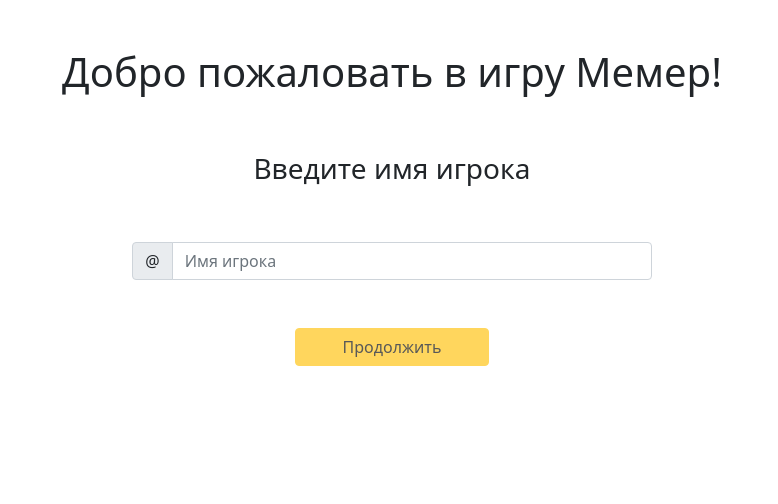
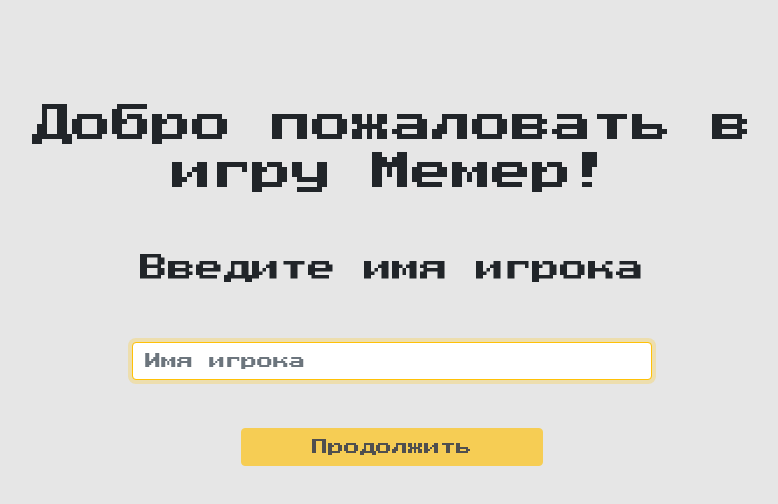
Before and after one commit to arsenitem/meme-game-frontend, a Vue app: page / in a window 1280 px wide. Shown: the top 504 px of the page, without its empty margins (248-1026 px from the left). Built offline with nearby package versions, Linux system fonts and the light colour scheme; no server answers.

Commit message:
added font + edit some styles

```diff
--- a/src/App.vue
+++ b/src/App.vue
@@ -10,9 +10,6 @@
 
 </template>
 
-<style>
-
-</style>
 <script lang="ts">
 import { defineComponent } from 'vue'
 export default defineComponent({
@@ -29,3 +26,16 @@ export default defineComponent({
   }
 })
 </script>
+
+<style>
+  #app {
+    font-family: 'Press Start 2P', cursive;
+  }
+  .form-control:focus {
+    color: #212529;
+    background-color: #fff;
+    border-color: #ffc107;
+    outline: 0;
+    box-shadow: 0 0 0 0.25rem rgb(255 193 7 / 25%);
+}
+</style>
--- a/src/components/Game/Game.vue
+++ b/src/components/Game/Game.vue
@@ -1,29 +1,41 @@
 <template>
   <div v-if="session">
     <h2 class="roundQuestion">{{ session.game.activeQuestion.text }}</h2>
-    <div class="row" style="height: 65vh">
+    <div class="row" style="height: 55vh">
       <div class="col" style="border: 2px solid">
-        <!-- <div v-if="preview">
-          <img :src="preview" height="400" width="400" class="preview" />
-        </div> -->
         <div
           v-for="card in pickedCards"
           :key="card.id"
           class="pickedCard"
           @click="onVoteCardClick(card.id)"
         >
+        <!-- <div class="flip-container">
+            <div class="flipper">
+              <div class="front">
+                <img
+                  v-if="roundStatus === 'voting' || roundStatus === 'beforeRound'"
+                  :src="card.link"
+                  :height="preview === card.id ? 400 : 240"
+                  :width="preview === card.id ? 400 : 180"
+                  @mouseover="show(card.id)"
+                  @mouseleave="clear"
+                />
+              </div>
+              <div class="back">
+                <div class="pickedCard"></div>
+              </div>
+              <div v-if="roundStatus === 'voting'">{{ card.votes }}</div>
+            </div>
+          </div> -->
           <div v-if="roundStatus === 'voting' || roundStatus === 'beforeRound'">
             <img
               :src="card.link"
-              :height="preview === card.id ? 400 :240"
-              :width="preview === card.id ? 400 :240"
+              :height="preview === card.id ? 400 : 240"
+              :width="preview === card.id ? 400 : 180"
               @mouseover="show(card.id)"
               @mouseleave="clear"
             />
-            <div>{{ card.votes }}</div>
-          </div>
-          <div v-if="roundStatus === 'picking'">
-            <!-- <img height="160" width="100"> -->
+            <div v-if="roundStatus === 'voting'">{{ card.votes }}</div>
           </div>
         </div>
       </div>
@@ -148,7 +160,7 @@ export default defineComponent({
 
 <style>
 .pickedCard {
-  width: 150px;
+  width: 180px;
   height: 240px;
   float: left;
   background-color: gainsboro;
@@ -160,6 +172,6 @@ export default defineComponent({
   margin-left: 300px;
 }
 .roundQuestion {
-    height: 60px;
+  padding: 10px;
 }
 </style>
--- a/src/components/Room.vue
+++ b/src/components/Room.vue
@@ -17,14 +17,13 @@
                         </div>
                     </div>
                     <div class="row">
-                        <button class="btn btn-primary" @click="onGameStart" v-if="isHost">Начать игру</button>
+                        <button class="btn btn-warning" @click="onGameStart" v-if="isHost">Начать игру</button>
                     </div>
                     <div class="row">
                         <button class="btn btn-primary" @click="onGameJoin" v-show="btnVisible">Присоединиться к игре</button>
                     </div>
                 </div>
          </div>
-
     </div>
 </template>
 
--- a/src/components/RoomsList.vue
+++ b/src/components/RoomsList.vue
@@ -6,7 +6,7 @@
           <div class="card-body">
             <div class="row justify-content-center">
               <div class="col-md-4">
-                <button class="btn btn-primary" @click="onCreateRoomClick">
+                <button class="btn btn-warning" @click="onCreateRoomClick">
                   Создать комнату
                 </button>
               </div>
--- a/src/components/UsernameInput.vue
+++ b/src/components/UsernameInput.vue
@@ -1,6 +1,8 @@
 <template>
   <div class="username-input-block">
-    <div class="row justify-content-md-center mt-5">
+    <div class="input-form">
+      <form @submit.prevent="onContineClick">
+        <div class="row justify-content-md-center">
       <div class="col-md-8">
         <h1>Добро пожаловать в игру Мемер!</h1>
       </div>
@@ -13,8 +15,8 @@
     <div class="row justify-content-md-center mt-5">
       <div class="col-md-5">
         <div class="input-group">
-          <span class="input-group-text" id="basic-addon1">@</span>
           <input
+            ref="usernameInput"
             type="text"
             class="form-control"
             placeholder="Имя игрока"
@@ -24,9 +26,11 @@
       </div>
     </div>
     <div class="row justify-content-md-center mt-5">
-      <div class="col-md-2 align-self-center">
-        <button type="button" class="btn btn-warning" :disabled='btnDisabled' @click="onContineClick" style="width:100%">Продолжить</button>
+      <div class="col-md-3 align-self-center">
+        <input type="submit" class="btn btn-warning" :disabled='btnDisabled' style="width:100%" value="Продолжить">
       </div>
+    </div>
+      </form>
     </div>
   </div>
 
@@ -52,6 +56,7 @@ export default defineComponent({
       this.$store.commit('setUser', player);
       this.$router.push({name: 'RoomsList'});
     });
+    this.$refs.usernameInput.focus();
   },
   methods: {
       onContineClick() {
@@ -65,10 +70,29 @@ export default defineComponent({
 </script>
 
 <style>
+@import url('https://fonts.googleapis.com/css2?family=Press+Start+2P&display=swap');
+.username-input-block {
+  height: 100%;
+}
+.username-input-block::before {
+  content: '';
+  position: absolute;
+  opacity: 0.25;
+  z-index: -1000;
+  width: 100%;
+  height: 100%;
+  background: url('http://artismedia.by/blog/wp-content/uploads/2018/06/in-blog-2.png');
+  background-size: cover;
+}
 .username-input-block h1 {
   text-align: center;
 }
 .username-input-block h3 {
   text-align: center;
 }
+.input-form {
+  margin-top: 100px;
+  position: absolute;
+  width: 100%;
+}
 </style>
--- a/src/router/index.ts
+++ b/src/router/index.ts
@@ -5,6 +5,7 @@ const routes: Array<RouteRecordRaw> = [
         path: '/',
         name: 'UsernameInput',
         component: () => import('../components/UsernameInput.vue'),
+        beforeEnter: routeGuards.enterUsernameInput,
     },
     {
         path: '/rooms',
--- a/src/utils/routeGuards.ts
+++ b/src/utils/routeGuards.ts
@@ -5,5 +5,11 @@ export default {
             return next();
         }
         return next('/');
+    },
+    enterUsernameInput(to: any, from: any, next: Function) {
+        if (store.getters['user'].name) {
+            return next('/rooms');
+        }
+        return next();
     }
 }
```
